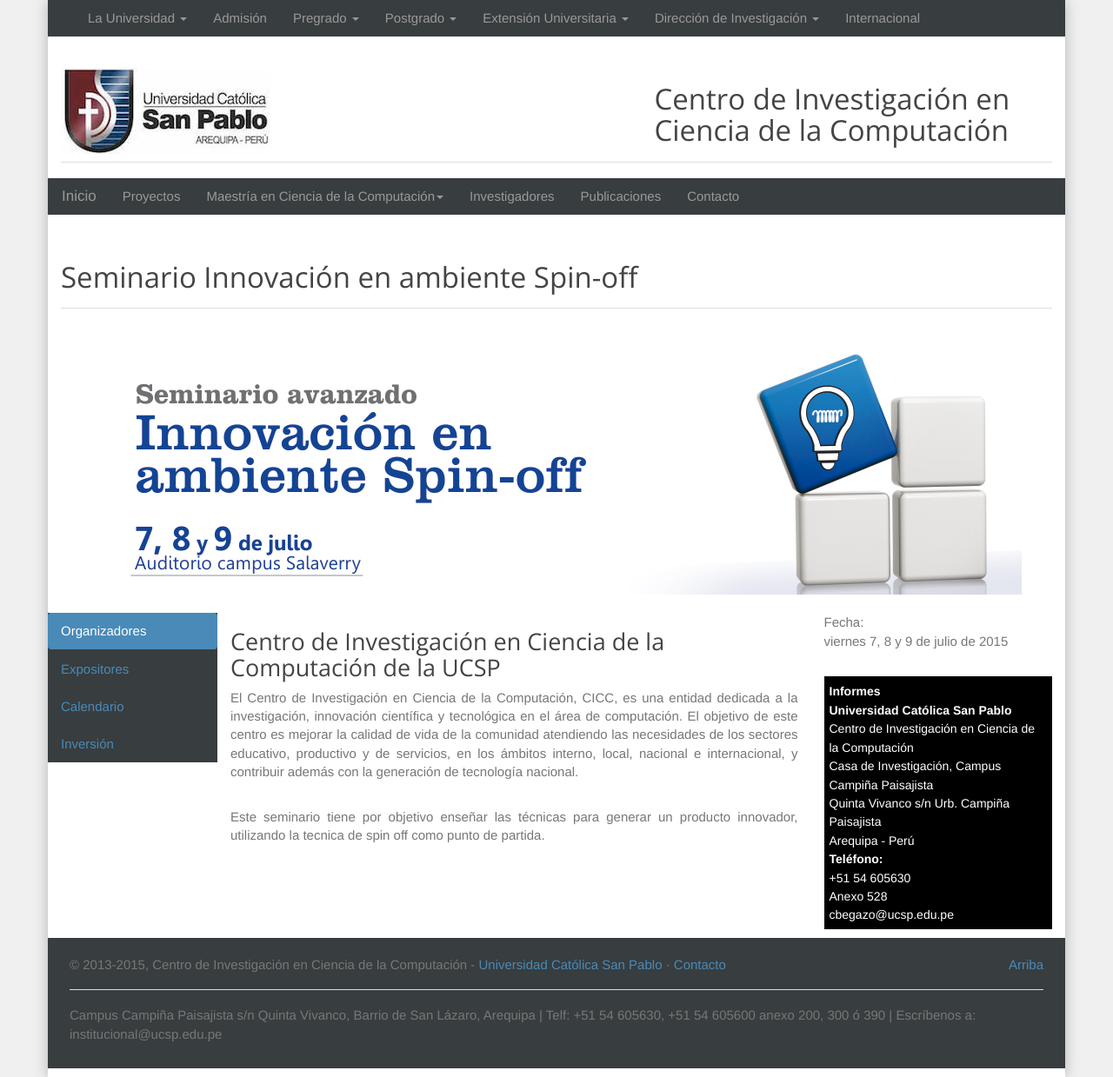
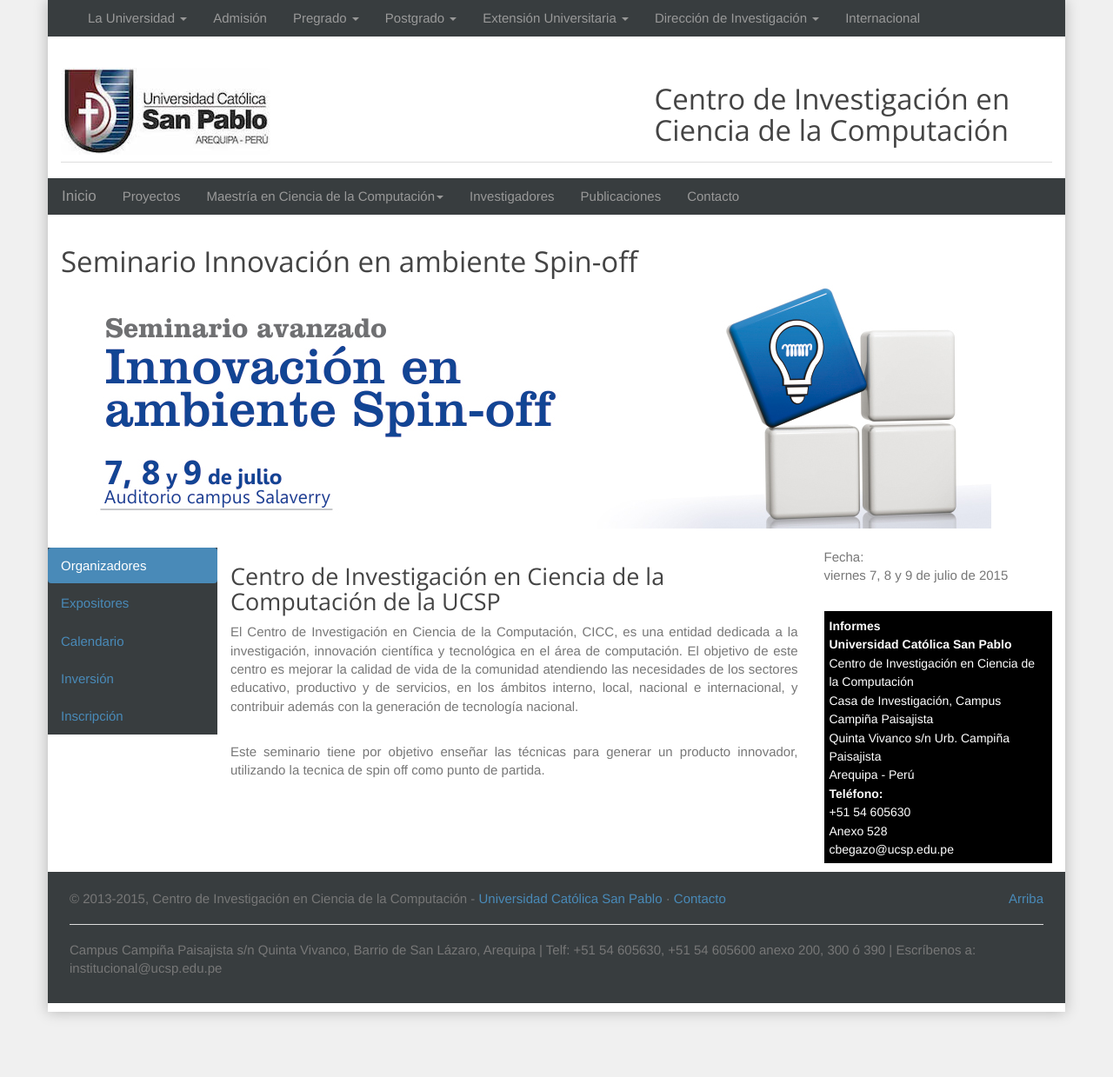
Before and after one commit to cs-ucsp/rics-ucsp, a Jekyll site: the page built from eventos/seminario-innovacion-ambiente-spin-off.html, in a window 1280 px wide. Shown: the whole page at 87% size. Built offline with Jekyll 4.4.1, drawn with Linux system fonts in a browser that asks for light colours; nearby versions of some CDN libraries; Markdown is read by kramdown in place of the engine named in the settings.

Commit message:
Formulario de inscripción como tab

```diff
--- a/eventos/seminario-innovacion-ambiente-spin-off.html
+++ b/eventos/seminario-innovacion-ambiente-spin-off.html
@@ -3,15 +3,13 @@ layout: default
 title: Seminario Innovación en ambiente Spin-off
 ---
 
-<div class="page-header">
-  <h1 id="type">{{ page.title }}</h1>
-</div>
-<p>&nbsp;</p>
+<h1 id="type">{{ page.title }}</h1>
 
-<div class="row" style="text-align: center">
-  <img src="/img/eventos/evento-spin-off.jpg" alt="Seminario Innovación en ambiente Spin-off" />
+<div style="text-align: center">
+  <img src="/img/eventos/evento-spin-off.jpg" alt="{{ page.title }}" class="img img-responsive" />
 </div>
 <br>
+
 <div class="row">
   <div class="col-md-2">
     <ul role="tablist" class="nav nav-pills nav-stacked navbar-inverse" id="myTab">
@@ -19,6 +17,7 @@ title: Seminario Innovación en ambiente Spin-off
       <li role="presentation"><a href="#expositores" aria-controls="expositores" role="tab">Expositores</a></li>
       <li role="presentation"><a href="#calendario" aria-controls="calendario" role="tab">Calendario</a></li>
       <li role="presentation"><a href="#inversion" aria-controls="inversion" role="tab">Inversión</a></li>
+      <li role="presentation"><a href="#inscripcion" aria-controls="inscripcion" role="tab">Inscripción</a></li>
     </ul>
   </div>
 
@@ -73,13 +72,20 @@ title: Seminario Innovación en ambiente Spin-off
         </table>
       </div>
 
-      <div role="tabpane" class="tab-pane" id="inversion">
+      <div role="tabpanel" class="tab-pane" id="inversion">
         <h2>Inversión</h2>
         <p><strong>Inversión:</strong> S/. 20.00 nuevos soles</p>
         <p><strong>Creditaje: </strong>1 crédito para las escuelas profesionales de administración e Ingeniería Industrial</p>
       </div>
+
+      <div role="tabpanel" class="tab-pane" id="inscripcion">
+        <iframe
+        src="https://docs.google.com/a/ucsp.edu.pe/forms/d/1jjk8KEQL1d5cn1AIVa-su1Yq4FxfVSXIchJgq83qVlE/viewform"
+        width="100%" frameborder="0" height="850px"></iframe>
+      </div>
     </div>
-  </div><!-- ./ tabpanel -->
+    <!-- ./ tabpanel -->
+  </div>
 
   <div class="col-md-3">
     <div class="hb-alert-box notice">
@@ -87,14 +93,13 @@ title: Seminario Innovación en ambiente Spin-off
         viernes 7, 8 y 9 de julio de 2015</p>
       <br>
     </div>
-    <div id="hb_promo_box_widget-9" class="widget-item clearfix
-                                           hb-promo-box-widget" style="background: #000; padding: 6px;">
+
+    <div id="hb_promo_box_widget-9" class="widget-item clearfix hb-promo-box-widget" style="background: #000; padding: 6px;">
       <section class="hb-promo-box clearfix dark">
         <span style="color:#ffffff; font-weight:bold;font-size:14px;">Informes</span>
         <br>
-        <span
-           style="color:#ffffff;font-size:14px;"><strong>Universidad
-            Católica San Pablo</strong> <br>
+        <span style="color:#ffffff;font-size:14px;">
+        <strong>Universidad Católica San Pablo</strong> <br>
           Centro de Investigación en Ciencia de la Computación<br>
           Casa de Investigación, Campus Campiña Paisajista<br>
           Quinta Vivanco s/n Urb. Campiña Paisajista<br>
```
